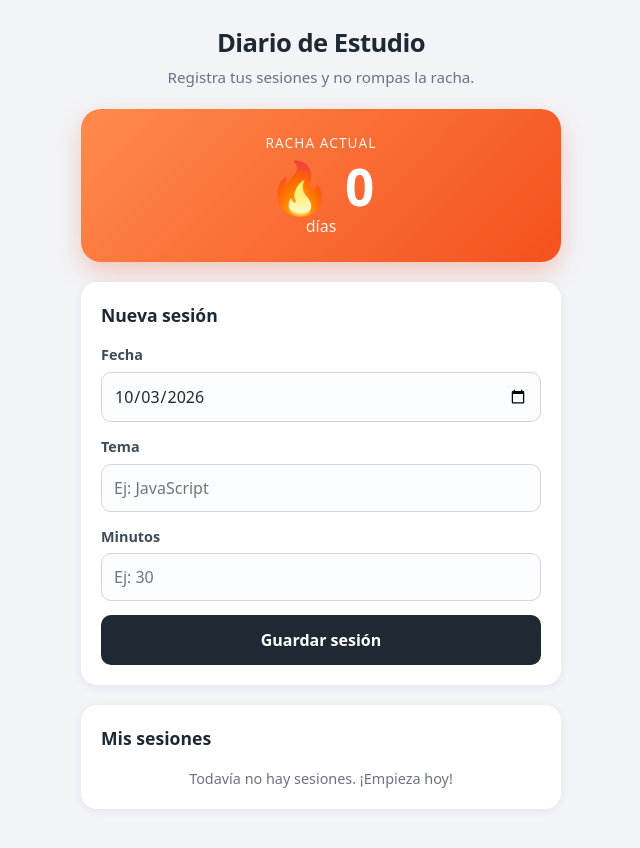
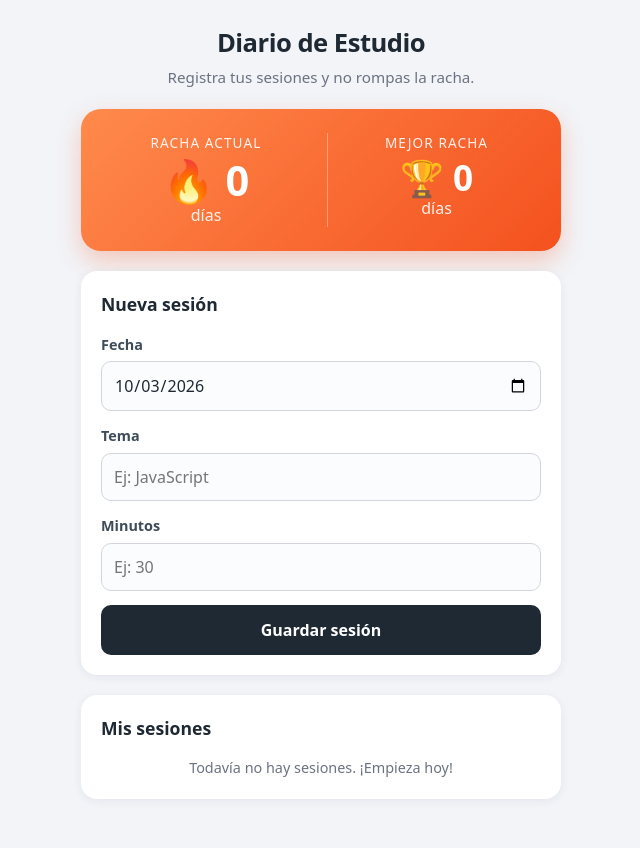
Before and after one commit to robertohernandezantinao/MyStudyDiary, a plain HTML site: page index.html in a window 1280 px wide. Shown: the whole page, without its empty margins (319-959 px from the left). Drawn offline with Linux system fonts and the light colour scheme.

Commit message:
Añade la mejor racha junto a la racha actual
Nueva calcularMejorRacha(): tramo de días consecutivos más largo, sobre días distintos y sin fechas futuras. La tarjeta de racha muestra ahora racha actual y mejor racha.

```diff
--- a/app.js
+++ b/app.js
@@ -79,6 +79,39 @@ function calcularRacha() {
   return racha;
 }
 
+// Dice si "siguiente" es el día justo después de "anterior".
+// Usamos componentes locales (no new Date("AAAA-MM-DD")) para no desviarnos a UTC.
+function esDiaSiguiente(anterior, siguiente) {
+  const [año, mes, dia] = anterior.split("-").map(Number);
+  const cursor = new Date(año, mes - 1, dia);
+  cursor.setDate(cursor.getDate() + 1);
+  return aClaveFecha(cursor) === siguiente;
+}
+
+// Cuenta la racha más larga conseguida nunca.
+// Puede coincidir con la racha actual si esta es la mayor.
+function calcularMejorRacha() {
+  const hoy = claveDeHoy();
+
+  // Días distintos con sesión, sin fechas futuras (las futuras no suman).
+  const dias = [...new Set(sesiones.map((sesion) => sesion.fecha))]
+    .filter((fecha) => fecha <= hoy)
+    .sort(); // "AAAA-MM-DD" ordenado alfabéticamente ya queda en orden cronológico.
+
+  let mejor = 0;
+  let tramo = 0;
+  let anterior = null;
+
+  for (const dia of dias) {
+    // Si es el día siguiente al anterior, el tramo sigue; si no, empieza otro.
+    tramo = anterior !== null && esDiaSiguiente(anterior, dia) ? tramo + 1 : 1;
+    if (tramo > mejor) mejor = tramo;
+    anterior = dia;
+  }
+
+  return mejor;
+}
+
 // -------------------------------------------------------------------
 // Pintar la interfaz
 // -------------------------------------------------------------------
@@ -87,6 +120,10 @@ function pintarRacha() {
   const racha = calcularRacha();
   document.getElementById("racha").textContent = racha;
   document.getElementById("racha-texto").textContent = racha === 1 ? "día" : "días";
+
+  const mejor = calcularMejorRacha();
+  document.getElementById("mejor-racha").textContent = mejor;
+  document.getElementById("mejor-racha-texto").textContent = mejor === 1 ? "día" : "días";
 }
 
 // Muestra una fecha "YYYY-MM-DD" como "30 de septiembre de 2026".
--- a/index.html
+++ b/index.html
@@ -13,11 +13,19 @@
       <p class="subtitulo">Registra tus sesiones y no rompas la racha.</p>
     </header>
 
-    <!-- Racha actual -->
+    <!-- Racha actual y mejor racha -->
     <section class="racha" aria-live="polite">
-      <p class="racha-etiqueta">Racha actual</p>
-      <p class="racha-numero">🔥 <span id="racha">0</span></p>
-      <p class="racha-texto" id="racha-texto">días</p>
+      <div class="racha-bloque">
+        <p class="racha-etiqueta">Racha actual</p>
+        <p class="racha-numero">🔥 <span id="racha">0</span></p>
+        <p class="racha-texto" id="racha-texto">días</p>
+      </div>
+
+      <div class="racha-bloque racha-bloque--mejor">
+        <p class="racha-etiqueta">Mejor racha</p>
+        <p class="racha-numero">🏆 <span id="mejor-racha">0</span></p>
+        <p class="racha-texto" id="mejor-racha-texto">días</p>
+      </div>
     </section>
 
     <!-- Formulario para añadir una sesión -->
--- a/styles.css
+++ b/styles.css
@@ -45,9 +45,20 @@ body {
   background: linear-gradient(135deg, #ff8a4c, #f4511e);
   color: #ffffff;
   border-radius: 20px;
-  padding: 24px 20px;
+  padding: 24px 16px;
+  display: grid;
+  grid-template-columns: 1fr 1fr;
+  gap: 12px;
+  box-shadow: 0 10px 24px rgba(244, 81, 30, 0.28);
+}
+
+.racha-bloque {
   text-align: center;
-  box-shadow: 0 10px 24px rgba(244, 81, 30, 0.28);
+  min-width: 0;
+}
+
+.racha-bloque--mejor {
+  border-left: 1px solid rgba(255, 255, 255, 0.35);
 }
 
 .racha-etiqueta {
@@ -60,9 +71,13 @@ body {
 
 .racha-numero {
   margin: 4px 0 0;
-  font-size: 3.2rem;
+  font-size: 2.6rem;
   font-weight: 700;
   line-height: 1.1;
+}
+
+.racha-bloque--mejor .racha-numero {
+  font-size: 2.2rem;
 }
 
 .racha-texto {
```
